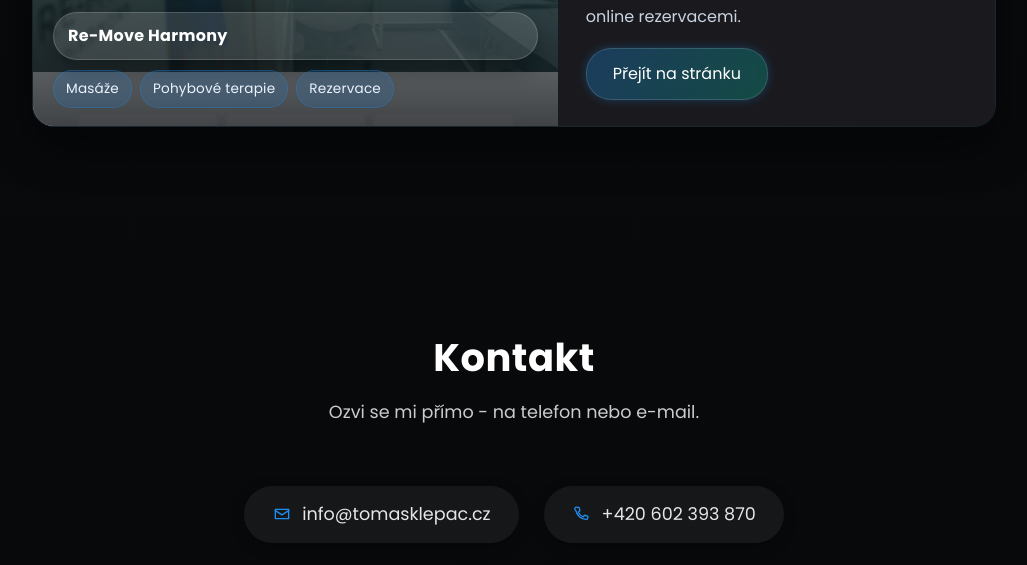
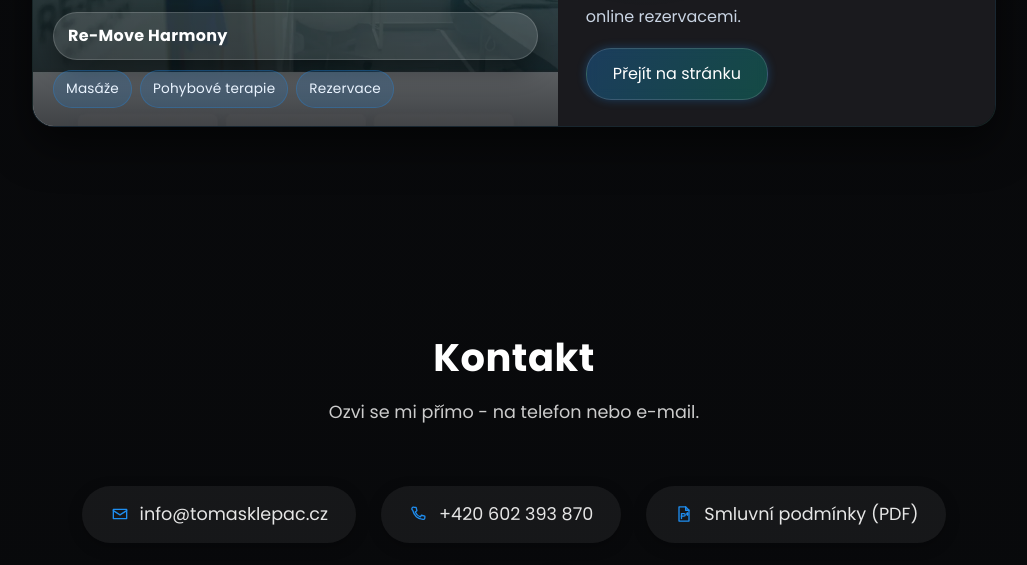
Before and after one commit to tomasklepac/Web, a plain HTML site: page index.html in a window 1280 px wide. Shown: the part 4524-5089 px from the top of the page, without its empty margins (126-1153 px from the left). Drawn offline with Linux system fonts and the light colour scheme.

Commit message:
Add contractual terms link to contact section

```diff
--- a/index.html
+++ b/index.html
@@ -364,6 +364,9 @@
         <a href="tel:+420602393870" class="contact-link">
             <svg viewBox="0 0 24 24" aria-hidden="true"><path fill="none" stroke="currentColor" stroke-width="1.6" stroke-linecap="round" stroke-linejoin="round" d="M6.5 4h2l1 4-2 1.5a11.5 11.5 0 0 0 6 6l1.5-2 4 1v2a2 2 0 0 1-2.2 2A13.5 13.5 0 0 1 4.5 7.7 2 2 0 0 1 6.5 4Z"/></svg> <span>+420 602 393 870</span>
         </a>
+        <a href="Smluvni_podminky.pdf" class="contact-link" target="_blank" rel="noopener" aria-label="Otevřít smluvní podmínky (PDF)">
+            <svg viewBox="0 0 24 24" aria-hidden="true"><path fill="none" stroke="currentColor" stroke-width="1.6" stroke-linecap="round" stroke-linejoin="round" d="M6 3.5h8l4 4v13H6z"/><path fill="none" stroke="currentColor" stroke-width="1.6" stroke-linecap="round" stroke-linejoin="round" d="M14 3.5v4h4"/><path fill="none" stroke="currentColor" stroke-width="1.6" stroke-linecap="round" stroke-linejoin="round" d="M8.5 14.5H12a1.5 1.5 0 0 0 0-3H9v6"/><path fill="none" stroke="currentColor" stroke-width="1.6" stroke-linecap="round" stroke-linejoin="round" d="M15 12h2"/><path fill="none" stroke="currentColor" stroke-width="1.6" stroke-linecap="round" stroke-linejoin="round" d="M16 10.5v3"/></svg> <span>Smluvní podmínky (PDF)</span>
+        </a>
     </div>
 
     <!-- Links to social networks -->
```
Also changed, not shown: 1 other file.
